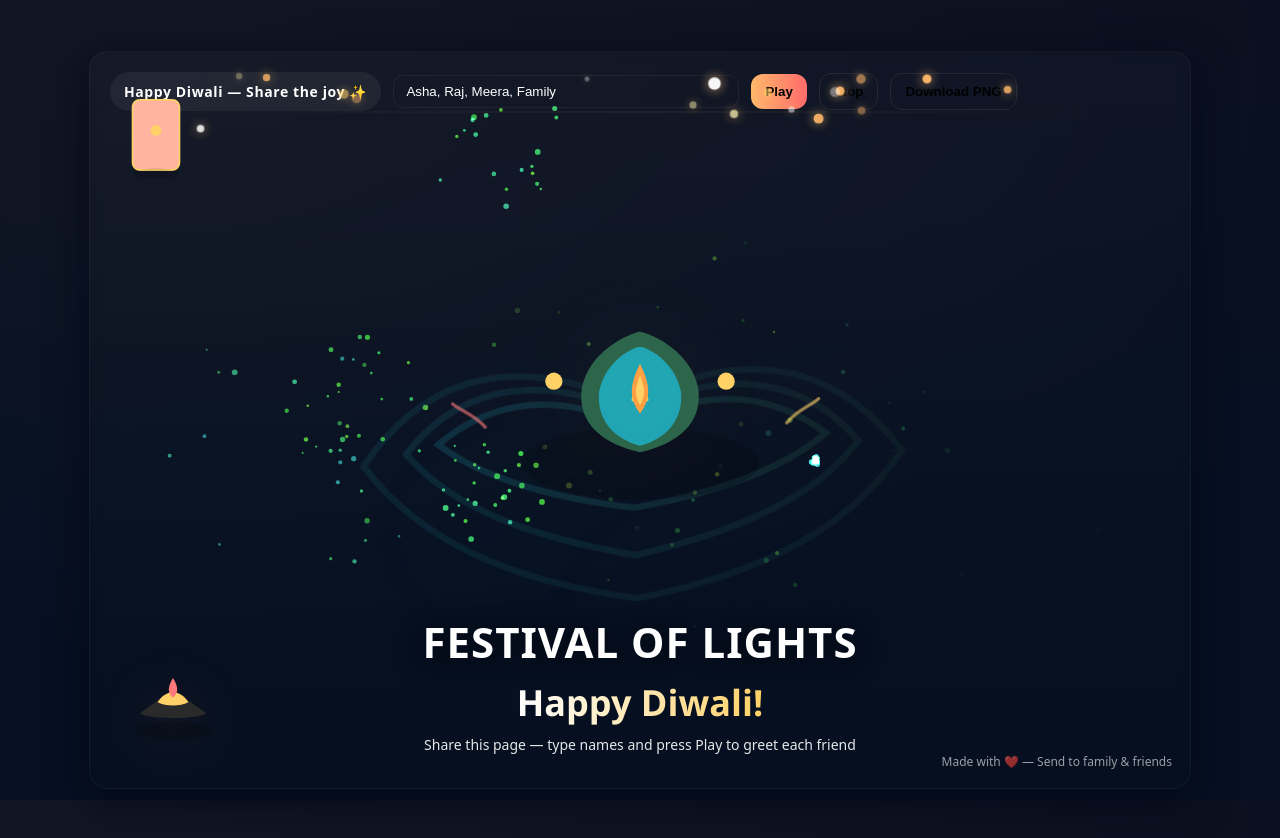
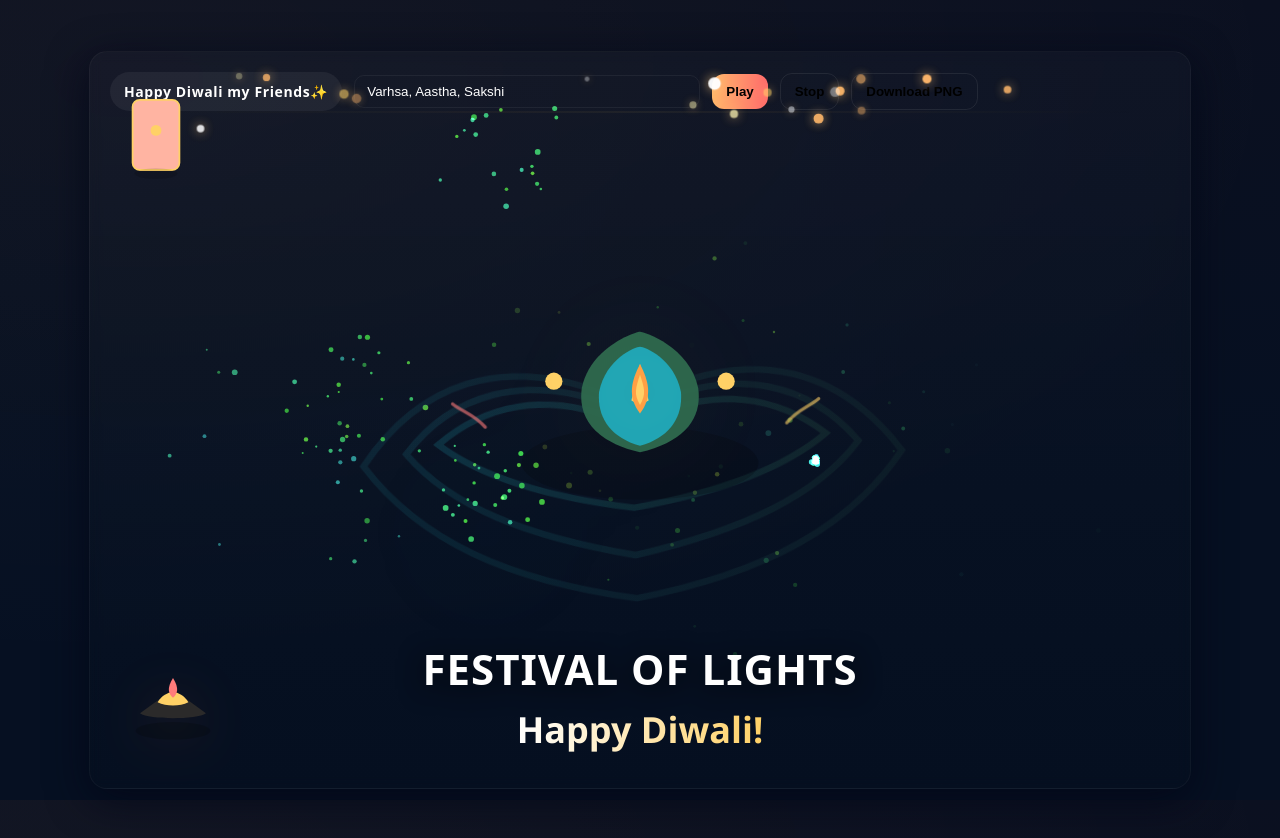
Before and after one commit to KyumS6589/HAPPY-DIWALI, a plain HTML site: page index.html in a window 1280 px wide. Drawn offline with Linux system fonts and the light colour scheme.

Commit message:
Update index.html

```diff
--- a/index.html
+++ b/index.html
@@ -3,7 +3,7 @@
 <head>
   <meta charset="utf-8" />
   <meta name="viewport" content="width=device-width,initial-scale=1" />
-  <title>Happy Diwali — Rangoli & Peacock</title>
+  <title>Happy Diwali All of You!</title>
   <style>
     :root{
       --bg:#0b1020; /* deep night */
@@ -83,8 +83,8 @@
   <div class="card" role="main">
 
     <div class="controls" aria-hidden="false">
-      <div class="chip">Happy Diwali — Share the joy ✨</div>
-      <input id="nameInput" class="input" placeholder="Enter names, comma-separated — e.g. Asha, Raj, Meera" value="Asha, Raj, Meera, Family" />
+      <div class="chip">Happy Diwali my Friends✨</div>
+      <input id="nameInput" class="input" placeholder="Enter names, comma-separated — e.g. Varsh, Aashtha, Sakshi" value="Varhsa, Aastha, Sakshi" />
       <button id="playBtn" class="btn">Play</button>
       <button id="stopBtn" class="btn secondary">Stop</button>
       <button id="downloadBtn" class="btn secondary">Download PNG</button>
@@ -183,11 +183,6 @@
       <div class="greeting">
         <h1>Festival of Lights</h1>
         <div class="typebox" id="typed">Happy Diwali!</div>
-        <div class="subtitle">Share this page — type names and press Play to greet each friend</div>
-      </div>
-
-      <div class="footer">Made with ❤️ — Send to family & friends</div>
-
     </div>
   </div>
 
```
